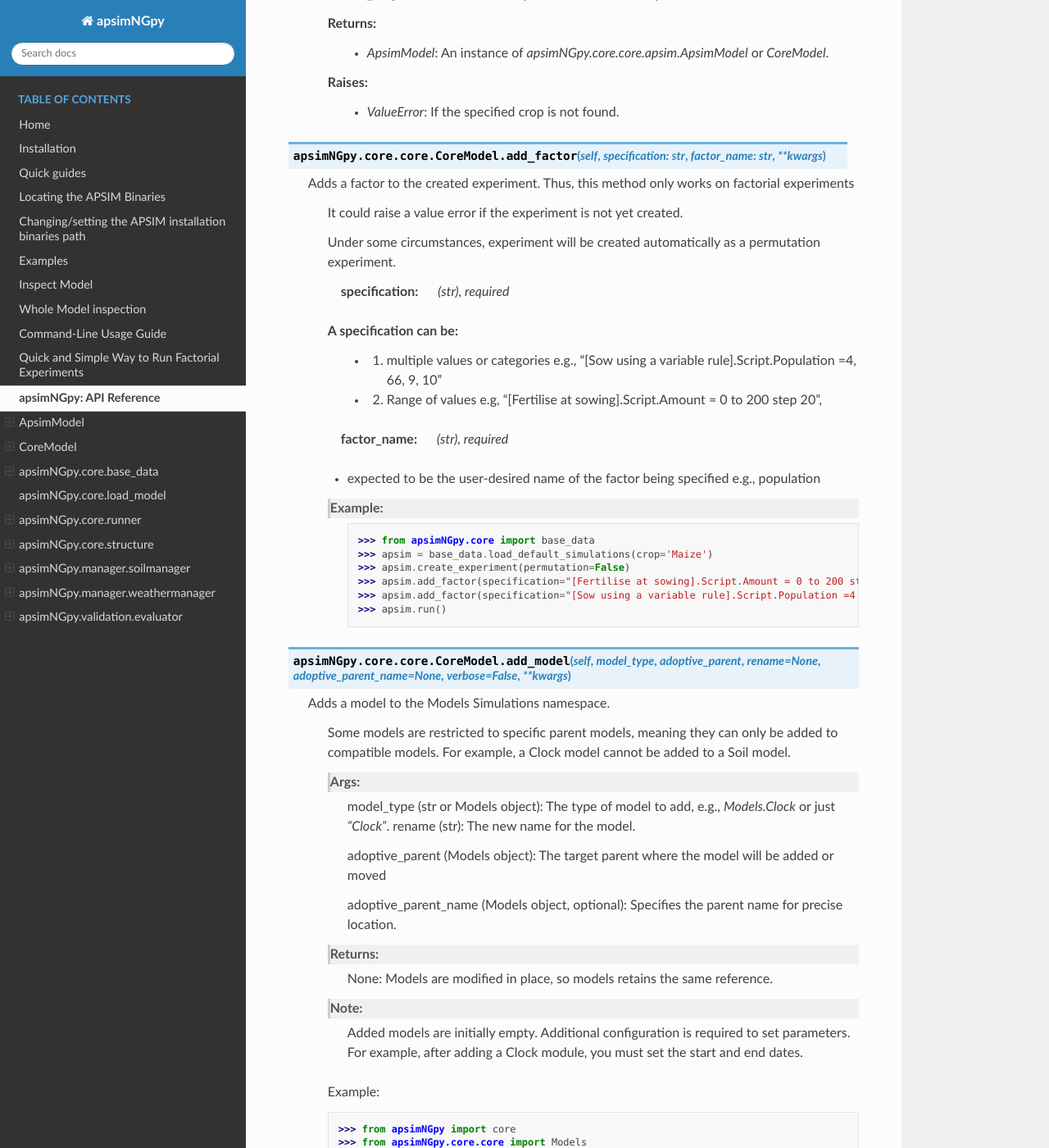
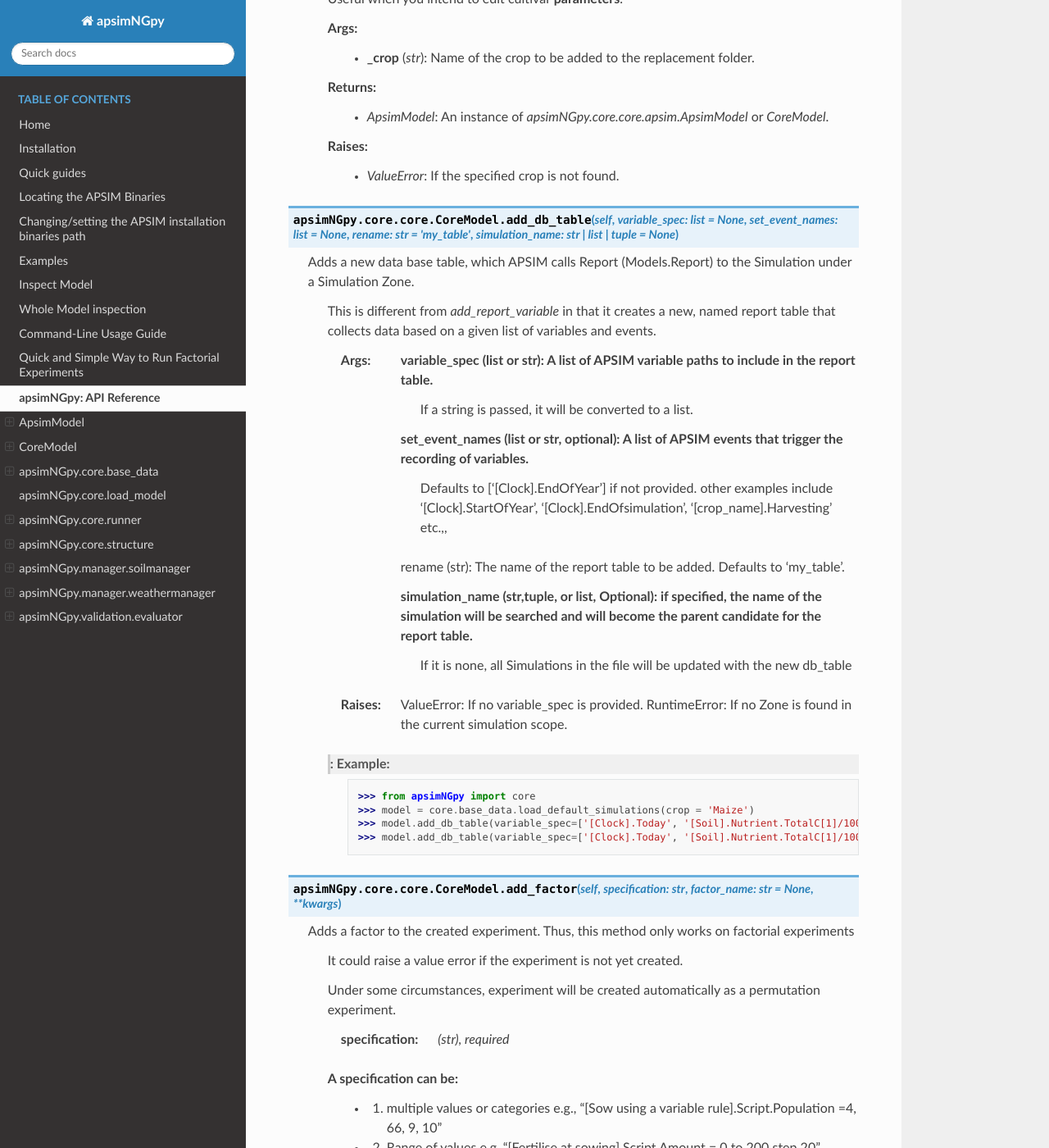
Before and after one commit to MAGALA-RICHARD/documentation-example, a Sphinx documentation site: the page built from doc/api.rst, in a window 1280 px wide and 1400 px high, scrolled down 3624 px. Shown: the whole window at 82% size. Built offline with Sphinx 7.4.7 and the Read the Docs theme 3.1.0, drawn with Linux system fonts in a browser that asks for light colours; some of the changed text lies outside the part shown.

Commit message:
changed coreModel

```diff
--- a/doc/api.rst
+++ b/doc/api.rst
@@ -126,6 +123,10 @@ CoreModel
 
     When an APSIM file is loaded, it is automatically copied to ensure a fallback to the original file in case of any issues during operations.
 
+   Starting with version 0.35, accessing default simulations no longer requires the load_default_simulations function from the base_data module.
+   Instead, default simulations can now be retrieved directly via the CoreModel attribute or the ApsimModel class by specifying the name of the crop (e.g., "Maize").
+   This means the relevant classes can now accept either a file path or a string representing the crop name.
+
 .. function:: apsimNGpy.core.core.CoreModel.add_crop_replacements(self, _crop: str)
 
    Adds a replacement folder as a child of the simulations.
@@ -140,7 +141,34 @@ CoreModel
         **Raises:**
             - *ValueError*: If the specified crop is not found.
 
-.. function:: apsimNGpy.core.core.CoreModel.add_factor(self, specification: str, factor_name: str, **kwargs)
+.. function:: apsimNGpy.core.core.CoreModel.add_db_table(self, variable_spec: list = None, set_event_names: list = None, rename: str = 'my_table', simulation_name: Union[str, list, tuple] = None)
+
+   Adds a new data base table, which APSIM calls Report (Models.Report) to the Simulation under a Simulation Zone.
+
+        This is different from `add_report_variable` in that it creates a new, named report
+        table that collects data based on a given list of variables and events.
+
+        :Args:
+            variable_spec (list or str): A list of APSIM variable paths to include in the report table.
+                                         If a string is passed, it will be converted to a list.
+            set_event_names (list or str, optional): A list of APSIM events that trigger the recording of variables.
+                                                     Defaults to ['[Clock].EndOfYear'] if not provided. other examples include '[Clock].StartOfYear', '[Clock].EndOfsimulation',
+                                                     '[crop_name].Harvesting' etc.,,
+            rename (str): The name of the report table to be added. Defaults to 'my_table'.
+
+            simulation_name (str,tuple, or list, Optional): if specified, the name of the simulation will be searched and will become the parent candidate for the report table.
+                            If it is none, all Simulations in the file will be updated with the new db_table
+
+        :Raises:
+            ValueError: If no variable_spec is provided.
+            RuntimeError: If no Zone is found in the current simulation scope.
+        : Example:
+               >>> from apsimNGpy import core
+               >>> model = core.base_data.load_default_simulations(crop = 'Maize')
+               >>> model.add_db_table(variable_spec=['[Clock].Today', '[Soil].Nutrient.TotalC[1]/1000 as SOC1'], rename='report2')
+               >>> model.add_db_table(variable_spec=['[Clock].Today', '[Soil].Nutrient.TotalC[1]/1000 as SOC1', '[Maize].Grain.Total.Wt*10 as Yield'], rename='report2', set_event_names=['[Maize].Harvesting','[Clock].EndOfYear' ])
+
+.. function:: apsimNGpy.core.core.CoreModel.add_factor(self, specification: str, factor_name: str = None, **kwargs)
 
    Adds a factor to the created experiment. Thus, this method only works on factorial experiments
 
@@ -202,22 +230,24 @@ CoreModel
          >>> model.preview_simulation() # doctest: +SKIP
          @param adoptive_parent:
 
-.. function:: apsimNGpy.core.core.CoreModel.add_report_variable(self, commands: Union[list, str, tuple], report_name: str = None)
+.. function:: apsimNGpy.core.core.CoreModel.add_report_variable(self, variable_spec: Union[list, str, tuple], report_name: str = None, set_event_names: Union[str, list] = None)
 
    This adds a report variable to the end of other variables, if you want to change the whole report use change_report
 
         Parameters
         -------------------
 
-        :param commands: (str, required): list of text commands for the report variables e.g., '[Clock].Today as Date'
+        :param variable_spec: (str, required): list of text commands for the report variables e.g., '[Clock].Today as Date'
         :param report_name: (str, optional): name of the report variable if not specified the first accessed report object will be altered
+        :set_event_names (list or str, optional): A list of APSIM events that trigger the recording of variables.
+                                                     Defaults to ['[Clock].EndOfYear'] if not provided.
         :Returns:
             returns instance of apsimNGpy.core.core.apsim.ApsimModel or apsimNGpy.core.core.apsim.CoreModel
            raises an erros if a report is not found
         Example:
         >>> from apsimNGpy import core
         >>> model = core.base_data.load_default_simulations()
-        >>> model.add_report_variable(commands = '[Clock].Today as Date', report_name = 'Report')
+        >>> model.add_report_variable(variable_spec = '[Clock].Today as Date', report_name = 'Report')
 
 .. function:: apsimNGpy.core.core.CoreModel.change_report(self, *, command: str, report_name='Report', simulations=None, set_DayAfterLastOutput=None, **kwargs)
 
@@ -300,7 +330,7 @@ CoreModel
 
 .. function:: apsimNGpy.core.core.CoreModel.configs(self)
 
-   records activities that have been done on the model including changes to the file
+   records activities or modifications to the model including changes to the file
 
 .. function:: apsimNGpy.core.core.CoreModel.create_experiment(self, permutation: bool = True, base_name: str = None, **kwargs)
 
@@ -329,7 +359,7 @@ CoreModel
 
           - CultivarName (str, required): Name of the cultivar (e.g., 'laila').
 
-          - commands (str, required): A strings representing the parameter paths to be edited.
+          - variable_spec (str, required): A strings representing the parameter paths to be edited.
                          Example: ('[Grain].MaximumGrainsPerCob.FixedValue', '[Phenology].GrainFilling.Target.FixedValue')
 
           - values: values for each command (e.g., (721, 760)).
@@ -561,12 +591,13 @@ CoreModel
                >>> model.remove_model(Models.Clock) #deletes the clock node
                >>> model.remove_model(Models.Climate.Weather) #deletes the weather node
 
-.. function:: apsimNGpy.core.core.CoreModel.rename_model(self, model_type: <module 'Models'>, old_model_name: str, new_model_name: str)
+.. function:: apsimNGpy.core.core.CoreModel.rename_model(self, model_type: <module 'Models'>, old_model_name: str, new_model_name: str, simulations=None)
 
    give new name to a model in the simulations
         @param model_type: (Models) Models types e.g., Models.Clock
         @param old_model_name: (str) current model name
         @param new_model_name: (str) new model name
+        @param simulation: (str, optional) defaults to all simulations
         @return: None
         Example;
                >>> from apsimNGpy import core
@@ -657,30 +688,37 @@ CoreModel
 
         :return: self
 
-.. function:: apsimNGpy.core.core.CoreModel.run(self, report_name: Union[tuple, list, str] = None, simulations: Union[tuple, list] = None, clean_up: bool = False, verbose=False, **kwargs) -> 'CoreModel'
-
-   Run apsim model in the simulations
+.. function:: apsimNGpy.core.core.CoreModel.run(self, report_name: Union[tuple, list, str] = None, simulations: Union[tuple, list] = None, clean_up: bool = False, verbose: bool = False, **kwargs) -> 'CoreModel'
+
+   Run APSIM model simulations.
 
         Parameters
         ----------
-         :param report_name: (iterable, str). defaults to APSIM defaults Report Name if not specified,
-        --Notes
-          if `report_name` is iterable, all tables are read and aggregated not one data frame, returned one pandas data frame
-          if `report_name` is nOne we run but do not collect the results from the data base
-          if report name is string e.g.,  report a panda data frame is returned
-
-        simulations (__list_), optional
-            List of simulation names to run, if `None` runs all simulations, by default `None`.
-
-        :param clean (_-boolean_), optional
-            If `True` remove an existing database for the file before running, deafults to False`
-
-        :param multithread: bool
-            If `True` APSIM uses multiple threads, by default, `True`
-            :param simulations:
-
-        returns
-            instance of the class CoreModel
+        report_name : Union[tuple, list, str], optional
+            Defaults to APSIM default Report Name if not specified.
+            - If iterable, all report tables are read and aggregated into one DataFrame.
+            - If None, runs without collecting database results.
+            - If str, a single DataFrame is returned.
+
+        simulations : Union[tuple, list], optional
+            List of simulation names to run. If None, runs all simulations.
+
+        clean_up : bool, optional
+            If True, removes existing database before running.
+
+        verbose : bool, optional
+            If True, enables verbose output for debugging. The method continues with debugging info anyway if the run was unsuccessful
+
+        kwargs : dict
+            Additional keyword arguments, e.g., to_csv=True
+
+        Returns
+        -------
+        CoreModel
+            Instance of the class CoreModel.
+       RuntimeError
+            Raised if the APSIM run is unsuccessful. Common causes include missing meteorological files,
+            mismatched simulation start dates with weather data, or other configuration issues.
 
 .. function:: apsimNGpy.core.core.CoreModel.save(self, file_name=None)
 
--- a/doc/model inspection.rst
+++ b/doc/model inspection.rst
@@ -70,6 +70,7 @@ This method helps identify the model type efficiently. However, you need to know
 Whole Model inspection
 =====================================
 
+
 Use `inspect_file`` method to inspects all simulations in the file. This method displays a tree showing how each model is connected with each other
 
 
```
Also changed, not shown: other parts of doc/api.rst (+4 -13 lines).
